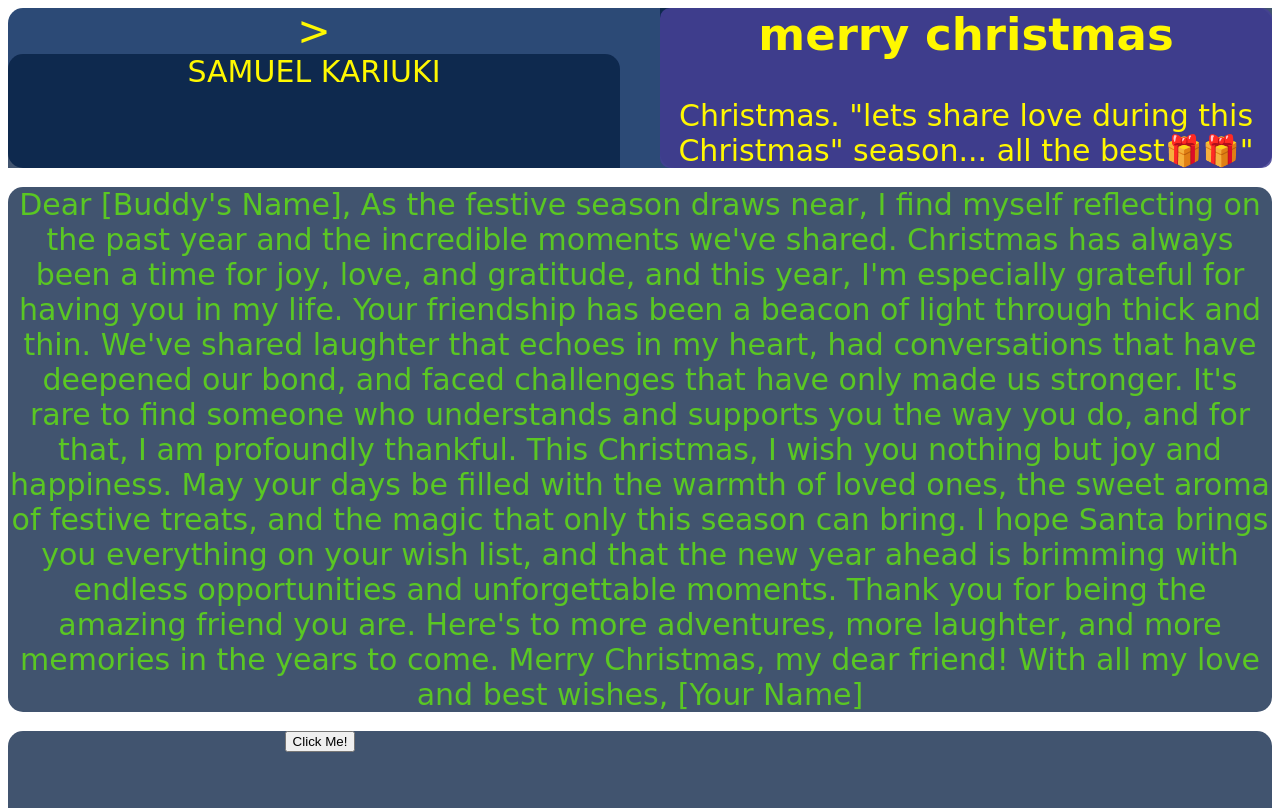
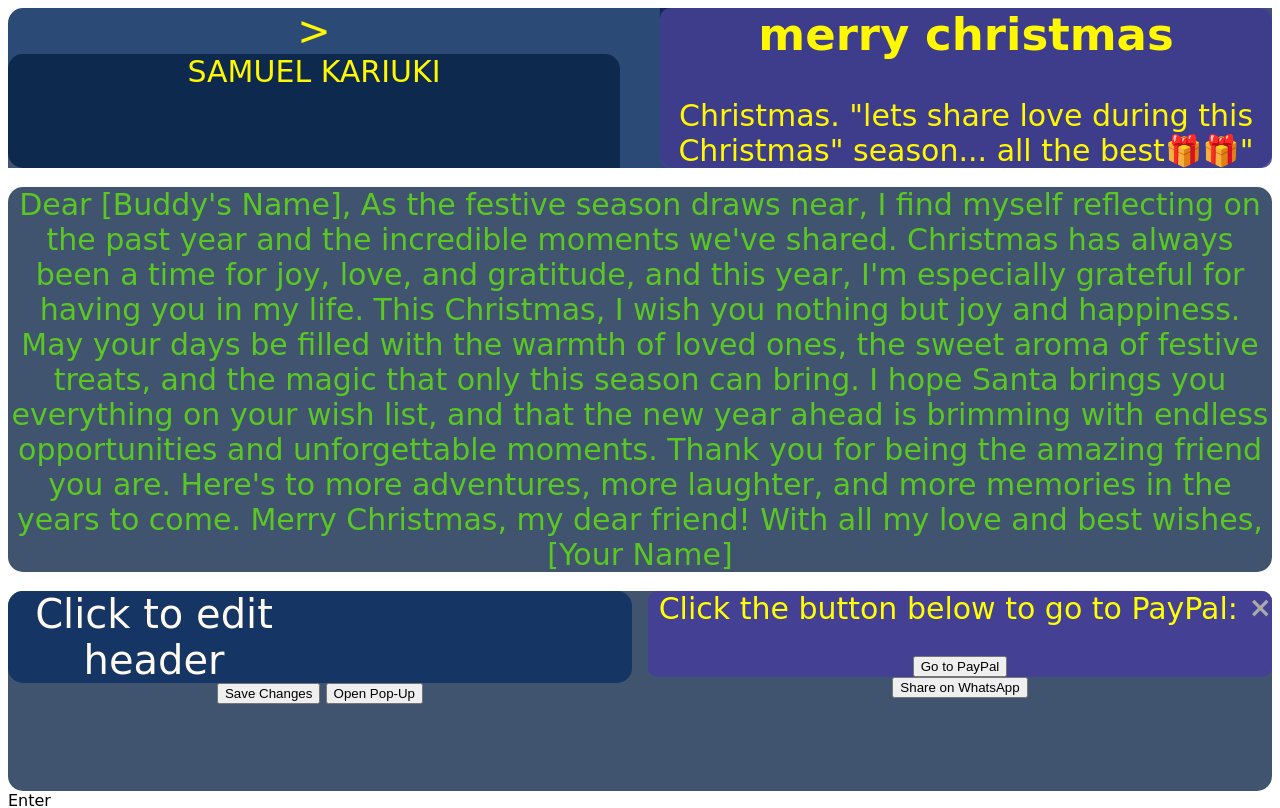
Before and after one commit to VikieKariz/VikieKariz.github.io, a plain HTML site: page index.html in a window 1280 px wide. Shown: the top 808 px of the page. Drawn offline with Linux system fonts and the light colour scheme.

Commit message:
Update index.html

```diff
--- a/index.html
+++ b/index.html
@@ -1,4 +1,4 @@
-<!DO<!DOCTYPE html>
+<!<!DOCTYPE html>
 <html lang="en">
 <head>
   <meta charset="UTF-8">
@@ -29,8 +29,6 @@ Dear [Buddy's Name],
 
 As the festive season draws near, I find myself reflecting on the past year and the incredible moments we've shared. Christmas has always been a time for joy, love, and gratitude, and this year, I'm especially grateful for having you in my life.
 
-Your friendship has been a beacon of light through thick and thin. We've shared laughter that echoes in my heart, had conversations that have deepened our bond, and faced challenges that have only made us stronger. It's rare to find someone who understands and supports you the way you do, and for that, I am profoundly thankful.
-
 This Christmas, I wish you nothing but joy and happiness. May your days be filled with the warmth of loved ones, the sweet aroma of festive treats, and the magic that only this season can bring. I hope Santa brings you everything on your wish list, and that the new year ahead is brimming with endless opportunities and unforgettable moments.
 
 Thank you for being the amazing friend you are. Here's to more adventures, more laughter, and more memories in the years to come. Merry Christmas, my dear friend!
@@ -42,13 +40,27 @@ With all my love and best wishes,
   <br/>
   <footer>
 
-    <button id="popupButton">Click Me!</button>
-    <div id="popupBox" class="popup">
-        <div class="popup-content">
-            <span class="close">&times;</span>
-            <h2>Popup Box</h2>
-            <p>This is a beautiful popup box!</p>
-            <button id="paypalButton" onclick="redirectToPayPal()">Go to PayPal</button>
+
+<!-- Editable Header -->
+<header id="header">Click to edit header</header>
+<button id="saveBtn">Save Changes</button>
+
+<!-- Button to open the modal -->
+<button id="openModalBtn">Open Pop-Up</button>
+
+<!-- The Modal -->
+<div id="myModal" class="modal">
+  <!-- Modal content -->
+  <div class="modal-content">
+    <span class="close">&times;</span>
+    <p>Click the button below to go to PayPal:</p>
+    <button onclick="window.location.href='https://www.paypal.com';">Go to PayPal</button>
+  </div>
+</div>
+
+<!-- WhatsApp Share Button -->
+<button id="whatsappBtn">Share on WhatsApp</button>
+
   </footer>
 
     <!--Tab to edit-->
```
